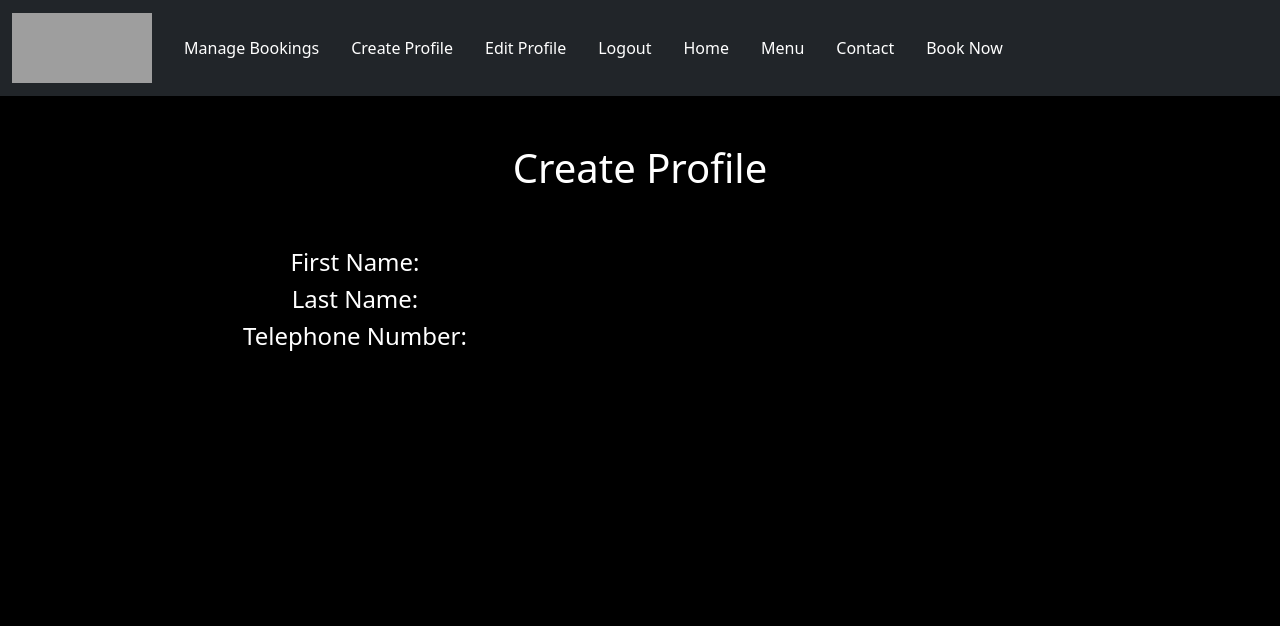
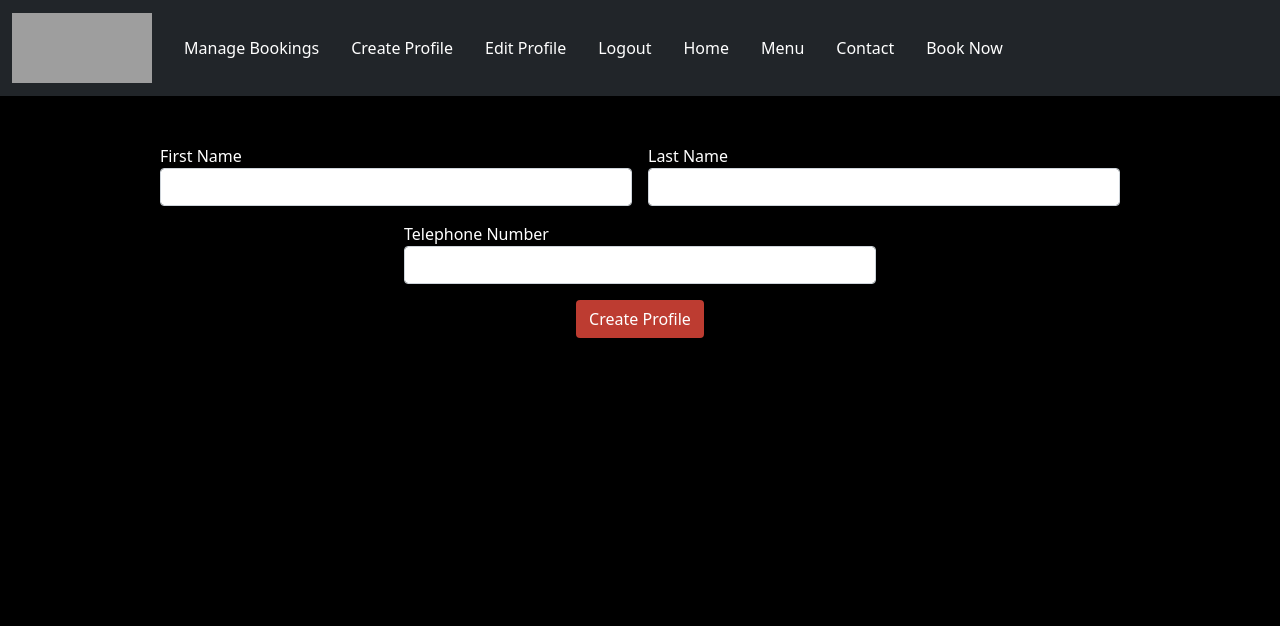
Before and after one commit to Code-Institute-Submissions/iKelvvv-MS4, a Django app: page /create_profile/ in a window 1280 px wide. Shown: the top 626 px of the page. Run offline with Django 3.2, Linux system fonts and the light colour scheme; the visitor is signed in with stand-in values (Sample User, id 1); grey boxes are pictures that could not be loaded.

Commit message:
Add method to create user profile

```diff
--- a/restaurant_booking/views.py
+++ b/restaurant_booking/views.py
@@ -21,12 +21,34 @@ class ContactView(TemplateView):
     template_name = "contact.html"
 
 
-class CreateProfile(TemplateView):
+class CreateProfile(View):
     template_name = "create_profile.html"
+
+    def get(self, request, *args, **kwargs):
+        return render(
+            request,
+            "create_profile.html",
+        )
+
+    def post(self, request):
+        f_name = request.POST.get("f_name")
+        l_name = request.POST.get("l_name")
+        tele = request.POST.get("phone_number")
+
+        CreateUserProfile = UserProfile.objects.create(
+            first_name=f_name,
+            last_name=l_name,
+            phone_number=tele,
+            user=request.user,
+        )
+
+        CreateUserProfile.save()
+
+        return redirect(reverse('home'))
 
 
 class EditProfile(TemplateView):
-    template_name = "edit_profile.html"
+    template_name = "/edit_profile.html"
 
 
 class ManageBooking(generic.ListView):
--- a/templates/create_profile.html
+++ b/templates/create_profile.html
@@ -3,35 +3,32 @@
 {% block content %}
 
 {% if user.is_authenticated %}
+<div class="w-75 mx-auto py-5">
+    <form class="row g-3" method="POST">
+        {% csrf_token %}
 
-        <div class="container">
-            <div class="row text-center my-5">
-                <h1>Create Profile</h1>
+        <div class="col-6">
+            <label for="f_name">First Name</label>
+            <input type="text" class="form-control" id="f_name" name="f_name">
         </div>
-            <div class="row text-center">
+
         <div class="col-6">
-                    <h4>First Name:</h4>
+            <label for="l_name">Last Name</label>
+            <input type="text" class="form-control" id="l_name" name="l_name">
         </div>
-                <div class="col-6">
-                    <p class="d-inline">{{ user.userprofile.first_name }}</p>
+
+        <div class="col-6 mx-auto">
+            <label for="phone_number">Telephone Number</label>
+            <input type="number" class="form-control" id="phone_number" name="phone_number">
         </div>
+
+        <div class="col-12 text-center">
+            <a href="/"> <button type="submit" class="btn custom-red text-white">Create Profile</button>
+            </a>
         </div>
-            <div class="row text-center">
-                <div class="col-6">
-                    <h4>Last Name:</h4>
+    </form>
 </div>
-                <div class="col-6">
-                    <p>{{ user.userprofile.last_name }}</p>
-                </div>
-            </div>
-            <div class="row text-center">
-                <div class="col-6">
-                    <h4>Telephone Number:</h4>
-                </div>
-                <div class="col-6">
-                    <p>{{ user.userprofile.phone_number}}</p>
-                </div>
-            </div>
+
 
 
 {% else %}
```
Lines whose indentation alone changed are shown as unchanged.
